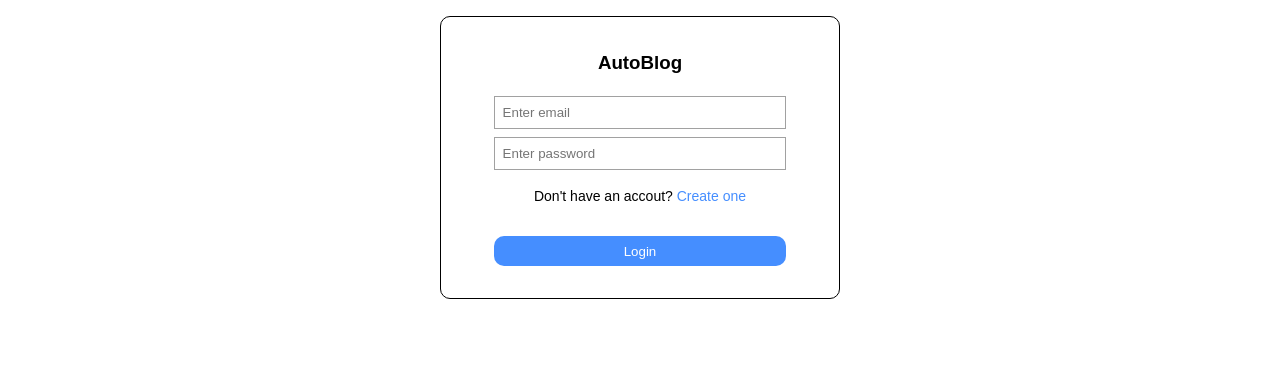
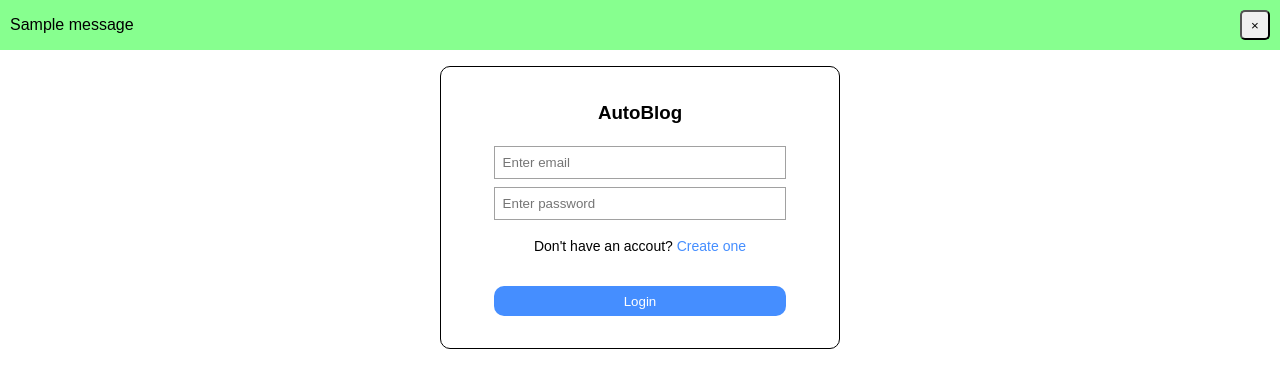
Before and after one commit to Dlang-max/AutomatedWordPressBlog, a Flask app: page /login in a window 1280 px wide. Shown: the part 61-449 px from the top of the page. Run offline with Flask 3, Linux system fonts and the light colour scheme; tables that the repository leaves empty hold one stand-in row (values such as "Sample post"); one stand-in notice (Sample message) is shown; parts of the project's set-up code (start-up, migrations or seed data) failed here and were passed over.

Commit message:
flashed messages with display when imporper inforation is entered

```diff
--- a/Automated-Blog-v6.0/website/static/generateBlogStyle.css
+++ b/Automated-Blog-v6.0/website/static/generateBlogStyle.css
@@ -41,7 +41,7 @@ input:focus{
   outline: none;
 }
 
-button{
+.button{
   width: 80%;
   height: 30px;
   background-color: #458eff;
@@ -51,7 +51,7 @@ button{
   color: white;
 }
 
-button:disabled:hover{
+.button:disabled:hover{
   background-color: #458eff;
 
 }
@@ -66,7 +66,7 @@ p a{
   text-decoration: none;
 }
 
-button:hover{
+.button:hover{
   background-color: #2864b9;
 }
 
--- a/Automated-Blog-v6.0/website/static/homeStyle.css
+++ b/Automated-Blog-v6.0/website/static/homeStyle.css
@@ -68,6 +68,39 @@ display: flex;
   border-radius: 10px;
 }
 
+.error{
+  font-family: 'Poppins', sans-serif;
+  width: 100%;
+  height: 50px;
+  display: flex;
+  align-items: center;
+  justify-content: space-between;
+  padding: 10px;
+  background-color: rgba(255, 135, 135);
+}
+
+.success{
+  font-family: 'Poppins', sans-serif;
+  width: 100%;
+  height: 50px;
+  display: flex;
+  align-items: center;
+  justify-content: space-between;
+  padding: 10px;
+  background-color: rgb(135, 255, 143);
+}
+
+.close{
+  width: 30px;
+  height: 30px;
+  border-radius: 5px;
+}
+
+.close:hover{
+  background-color: white;
+}
+
+
 @media (max-width: 400px){
   .toggle-button{
       display: flex;
--- a/Automated-Blog-v6.0/website/static/signInStyle.css
+++ b/Automated-Blog-v6.0/website/static/signInStyle.css
@@ -35,7 +35,7 @@ input:focus{
   outline: none;
 }
 
-button{
+.button{
   width: 80%;
   height: 30px;
   background-color: #458eff;
@@ -54,7 +54,7 @@ p a{
   text-decoration: none;
 }
 
-button:hover{
+.button:hover{
   background-color: #2864b9;
 }
 
--- a/Automated-Blog-v6.0/website/static/signUpStyle.css
+++ b/Automated-Blog-v6.0/website/static/signUpStyle.css
@@ -35,7 +35,7 @@ input:focus{
   outline: none;
 }
 
-button{
+.button{
   width: 80%;
   height: 30px;
   background-color: #458eff;
@@ -54,7 +54,7 @@ p a{
   text-decoration: none;
 }
 
-button:hover{
+.button:hover{
   background-color: #2864b9;
 }
 
--- a/Automated-Blog-v6.0/website/static/style.css
+++ b/Automated-Blog-v6.0/website/static/style.css
@@ -138,6 +138,7 @@
 
 
 
+
   @media only screen and (min-width: 1024px){
     main{
         margin-bottom: 0;
--- a/Automated-Blog-v6.0/website/templates/base.html
+++ b/Automated-Blog-v6.0/website/templates/base.html
@@ -37,13 +37,49 @@
               {% if user.email %}
                 <a href="/logout">Log out</a>
               {% else %}
-              <a href="/logout">Join</a>
+              <a href="/sign-up">Join</a>
               {% endif %}
             </li>
           </ul>
       </div>
   </nav>
+  {% with messages = get_flashed_messages(with_categories=true) %} {% if
+    messages %} {% for category, message in messages %} {% if category ==
+    'error' %}
+    <div class="error" id="error">
+      {{ message }}
+      <button type="button" class="close" id="close-error">
+        <span class="x">&times;</span>
+      </button>
+    </div>
+    {% else %}
+    <div class="success" id="success">
+      {{ message }}
+      <button type="button" class="close" id="close-success">
+        <span class="x">&times;</span>
+      </button>
+    </div>
+    {% endif %} {% endfor %} {% endif %} {% endwith %}
     {% block content %}{%endblock%}
     <script src="static/script.js"></script>
+
+    <script>
+      var errorCloseButton = document.getElementById("close-error");
+      var error = document.getElementById("error");
+
+      errorCloseButton.addEventListener("click", function () {
+        error.style.display = "none";
+      });
+    </script>
+
+    <script>
+      var successCloseButton = document.getElementById("close-success");
+      var success = document.getElementById("success");
+
+      successCloseButton.addEventListener("click", function () {
+        success.style.display = "none";
+      });
+
+    </script>
 </body>
 </html>
--- a/Automated-Blog-v6.0/website/templates/login.html
+++ b/Automated-Blog-v6.0/website/templates/login.html
@@ -1,5 +1,5 @@
-{% extends "base.html" %} {% block title %}Login{% endblock %} {% block content
-    %}
+{% extends "base.html" %} {% block title %}Login{% endblock %}
+ {% block content%}
     <link rel="stylesheet" href="static/signInStyle.css">
     <main>
       <form method="POST">
@@ -25,7 +25,7 @@
         </div>
         <p>Don't have an accout? <a href="/sign-up">Create one</a></p>
         <br />
-        <button type="submit" class="btn btn-primary">Login</button>
+        <button type="submit" class="button">Login</button>
       </form>
       </main>
     {% endblock %}
--- a/Automated-Blog-v6.0/website/templates/sign_up.html
+++ b/Automated-Blog-v6.0/website/templates/sign_up.html
@@ -34,7 +34,7 @@
         </div>
         <p align="center">Already have an accout? <a href="/login">Login</a></p>
         <br />
-        <button type="submit" class="btn btn-primary">Sign Up</button>
+        <button type="submit" class="button">Sign Up</button>
       </form>
     </main>
     {% endblock %}
--- a/Automated-Blog-v6.0/website/views.py
+++ b/Automated-Blog-v6.0/website/views.py
@@ -53,6 +53,10 @@ def generateBlog():
     if request.method == 'POST':
         if 'blog-title' in request.form :
             title = request.form.get('blog-title')
+
+            if title == '':
+                flash('Please enter a title for your blog.', category='error')
+                return render_template("generate_blog.html", generating=False, generate=False, user=current_user, title='', content='', wants_to_link_wordpress=False)
             additional_information = request.form.get('additional-information')
 
             outline = BlogWriter.BlogWriter.writeBlogOutline(title=title)
```
Also changed, not shown: Automated-Blog-v6.0/website/templates/generate_blog.html (+4 -5 lines), Automated-Blog-v6.0/instance/database.db.
